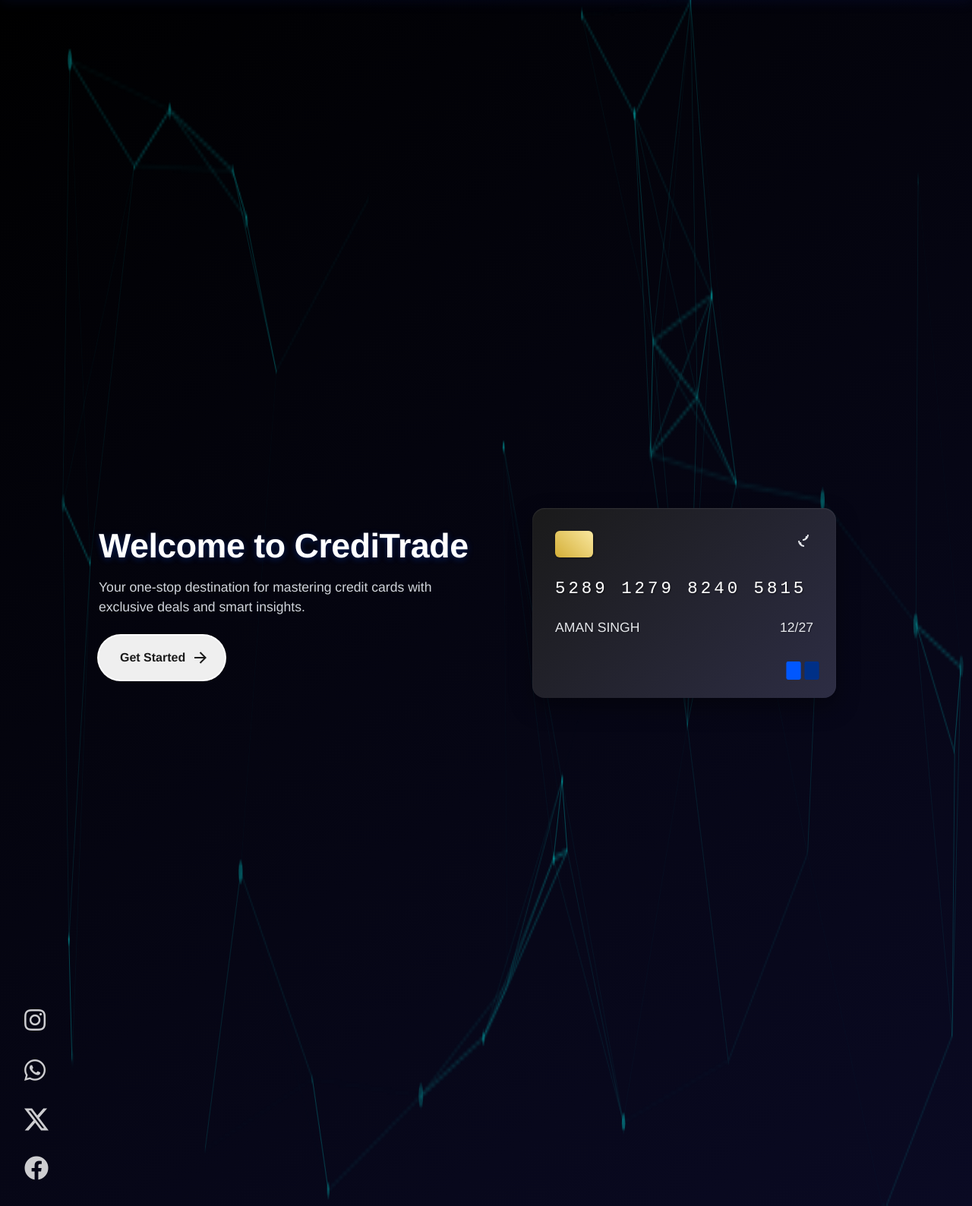
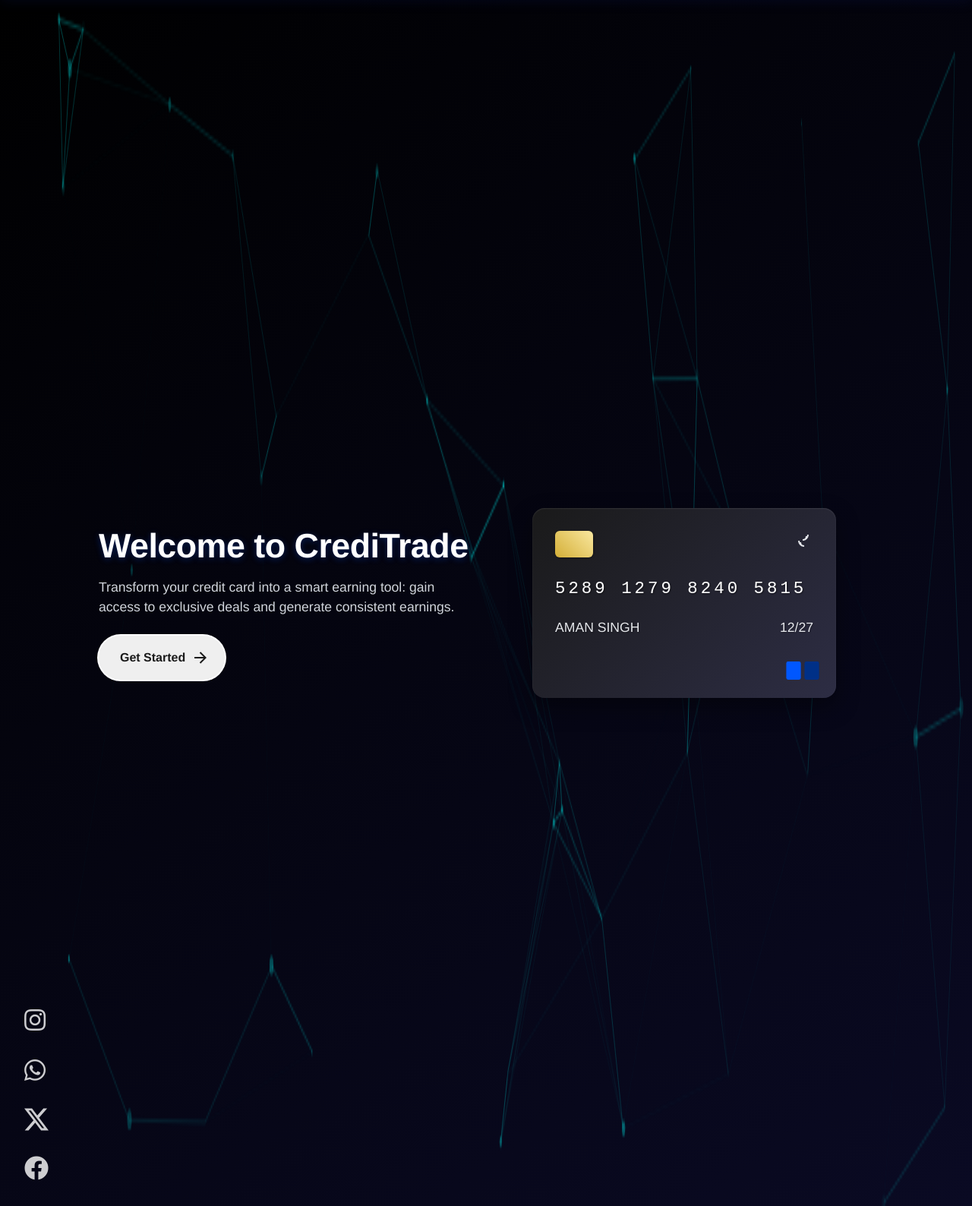
Before and after one commit to amansinghjiit/crediTrade, a Django app: page / in a window 1280 px wide. Shown: the part 177-1765 px from the top of the page at 76% size. Run offline with Django 5.2, Linux system fonts and the light colour scheme; parts of the project's set-up code (start-up, migrations or seed data) failed here and were passed over; some libraries are stand-ins or nearby versions.

Commit message:
vh to svh

```diff
--- a/templates/core/home.html
+++ b/templates/core/home.html
@@ -6,7 +6,7 @@
 {% block content %}
 <div class="landing-page position-relative overflow-hidden d-flex align-items-center justify-content-center">
     <div id="particles-js" class="position-absolute top-0 left-0 w-100 h-100 z-0"></div>
-    <div class="container h-100 d-flex flex-columnjustify-content-between">
+    <div class="container h-100 d-flex flex-column justify-content-between">
         <div class="social">
             <a href="https://www.instagram.com/dd_amansingh/" class="text-dark" target="_blank"><i class="fab fa-instagram"></i></a>
             <a href="https://wa.me/917982405815" class="text-dark" target="_blank"><i class="fab fa-whatsapp"></i></a>
@@ -20,7 +20,7 @@
         <div class="content-wrapper row align-items-center justify-content-center flex-grow-1">
             <div class="col-lg-6 col-12 text-center text-lg-start order-2 order-lg-1">
                 <h1 class="welcome-message">Welcome to CrediTrade</h1>
-                <p class="intro-text">Your one-stop destination for mastering credit cards with exclusive deals and smart insights.</p>
+                <p class="intro-text">Transform your credit card into a smart earning tool: gain access to exclusive deals and generate consistent earnings.</p>
                 <div class="cta-buttons mt-3">
                     <button {% if not user.is_authenticated %} id="animated-login-btn" {% else %} onclick="window.location.href='{% url 'dashboard' %}'" {% endif %} class="animated-button">
                         <svg xmlns="http://www.w3.org/2000/svg" class="arr-2" viewBox="0 0 24 24">
@@ -107,7 +107,7 @@
 
 <style>
 .landing-page {
-    min-height: 90vh;
+    min-height: 90svh;
     background: linear-gradient(145deg, #000 0%, #0a0a23 100%);
 }
 .landing-page .container{
```
